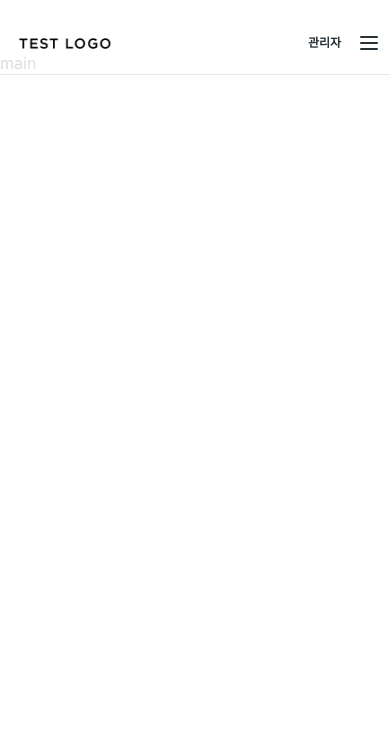
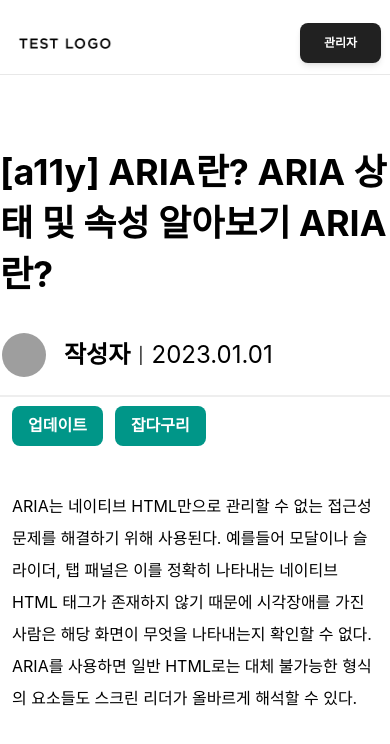
Before and after one commit to Timmer27/jonggulog, a Next.js app: page /daily/post in a window 390 px wide. Shown: the top 744 px of the page. Built offline with nearby package versions, Linux system fonts and the light colour scheme; grey boxes are pictures that could not be loaded; a web font is replaced by a local one.

Commit message:
어드민 페이지 및 rich text 기능 추가

```diff
--- a/components/pageHeader.tsx
+++ b/components/pageHeader.tsx
@@ -1,19 +1,29 @@
-import React, { useState } from "react";
+import React, { useRef, useState } from "react";
 import {
   Navbar,
   MobileNav,
   Typography,
   Button,
-  IconButton
+  IconButton,
+  Menu,
+  MenuHandler,
+  MenuList,
+  MenuItem,
+  Input
 } from "@material-tailwind/react";
 import Link from "next/link";
 import { useRouter } from "next/router";
 
+interface userLogin {
+  id: string;
+  pw: string;
+}
+
 type Props = {};
 const PageHeader = (props: Props) => {
   const { asPath, pathname } = useRouter();
-  const [openNav, setOpenNav] = useState<boolean>(false);
-
+  const idRef = useRef<HTMLInputElement>();
+  const pwRef = useRef<HTMLInputElement>();
   const navItems = [
     {
       href: "/",
@@ -50,20 +60,23 @@ const PageHeader = (props: Props) => {
     <ul className="mt-2 mb-4 flex flex-col gap-2 lg:mb-0 lg:mt-0 lg:flex-row lg:items-center lg:gap-4 px-4">
       {navItems.map((val, idx) => {
         const classNames = `${val.className} ${
-          '/' + asPath.split('/')[1] === val.href ? "font-bold font-[#27738f]" : "font-normal"
-        }`
+          "/" + asPath.split("/")[1] === val.href
+            ? "font-bold font-[#27738f]"
+            : "font-normal"
+        }`;
         return (
-          <Link
-            href={val.href}
-            color={val.href}
-            className={classNames}
-          >
+          <Link href={val.href} color={val.href} className={classNames}>
             {val.name}
           </Link>
         );
       })}
     </ul>
   );
+
+  const loginHandler = () => {
+    const [_id, _pw] = [idRef.current.value, pwRef.current.value];
+    console.log("_id, _pw", _id, _pw);
+  };
 
   return (
     <div className="mt-3 -m-6 max-h-[768px] w-[calc(100%+48px)]">
@@ -78,57 +91,44 @@ const PageHeader = (props: Props) => {
             {/* navList */}
             <div className="mr-4 hidden lg:block">{navList}</div>
             <div className="flex items-center gap-x-1">
-            <Link href={'/admin'} className="text-[12px] font-bold">
-              <span>관리자</span>
-            </Link>
+              <Menu
+                dismiss={{
+                  itemPress: false
+                }}
+              >
+                <MenuHandler>
+                  <Button>관리자</Button>
+                </MenuHandler>
+                <MenuList>
+                  <Input
+                    inputRef={idRef}
+                    crossOrigin={{}}
+                    label="ID"
+                    containerProps={{
+                      className: "mb-4"
+                    }}
+                  />
+                  <Input
+                    inputRef={pwRef}
+                    crossOrigin={{}}
+                    label="PW"
+                    type="password"
+                    containerProps={{
+                      className: "mb-4"
+                    }}
+                  />
+                  <Button
+                    onClick={() => {
+                      loginHandler();
+                    }}
+                  >
+                    로그인
+                  </Button>
+                </MenuList>
+              </Menu>
             </div>
-            <IconButton
-              variant="text"
-              className="ml-auto h-6 w-6 text-inherit hover:bg-transparent focus:bg-transparent active:bg-transparent lg:hidden"
-              ripple={false}
-              onClick={() => setOpenNav(!openNav)}
-            >
-              {openNav ? (
-                <svg
-                  xmlns="http://www.w3.org/2000/svg"
-                  fill="none"
-                  className="h-6 w-6"
-                  viewBox="0 0 24 24"
-                  stroke="currentColor"
-                  strokeWidth={2}
-                >
-                  <path
-                    strokeLinecap="round"
-                    strokeLinejoin="round"
-                    d="M6 18L18 6M6 6l12 12"
-                  />
-                </svg>
-              ) : (
-                <svg
-                  xmlns="http://www.w3.org/2000/svg"
-                  className="h-6 w-6"
-                  fill="none"
-                  stroke="currentColor"
-                  strokeWidth={2}
-                >
-                  <path
-                    strokeLinecap="round"
-                    strokeLinejoin="round"
-                    d="M4 6h16M4 12h16M4 18h16"
-                  />
-                </svg>
-              )}
-            </IconButton>
           </div>
         </div>
-        <MobileNav open={openNav}>
-          {navList}
-          <div className="flex items-center gap-x-1 px-4">
-            <Button fullWidth variant="text" size="sm" className="">
-              <span>Log In</span>
-            </Button>
-          </div>
-        </MobileNav>
       </Navbar>
     </div>
   );
--- a/components/postBlog.tsx
+++ b/components/postBlog.tsx
@@ -1,3 +1,13 @@
+import React from "react";
+
 export function PostCard({ postCardInfo }) {
-
+  const [_] = postCardInfo;
+  return (
+    <div className="mt-9 w-3/4">
+      <header>head</header>
+      <sub>부제</sub>
+      <nav>한줄요약</nav>
+      <section>content</section>
+    </div>
+  );
 }
--- a/components/postCard.tsx
+++ b/components/postCard.tsx
@@ -19,7 +19,7 @@ export function PostCard({ postCardInfo }) {
     <Card
       className="lg:w-[95%] lg:max-w-[24rem] md:w-[95%] md:max-w-[24rem] sm:w-[97%] overflow-hidden h-fit hover:scale-105 transition-all ease-in-out duration-400 cursor-pointer"
       onClick={() => {
-        routeToPagesHandler(`/daily/post/`);
+        routeToPagesHandler(`/daily/post?no=${_key}`);
         // ${_key}\
       }}
     >
--- a/package.json
+++ b/package.json
@@ -6,8 +6,11 @@
     "start": "next start --port 3002"
   },
   "dependencies": {
+    "@ckeditor/ckeditor5-build-classic": "^40.2.0",
+    "@ckeditor/ckeditor5-react": "^6.2.0",
     "@heroicons/react": "^2.0.18",
     "@material-tailwind/react": "^2.1.5",
+    "@tiptap/pm": "^2.1.13",
     "axios": "^1.6.2",
     "next": "latest",
     "react": "18.2.0",
--- a/pages/about/index.tsx
+++ b/pages/about/index.tsx
@@ -5,7 +5,7 @@ type Props = {}
 const About = (props: Props) => {
   return (
     <div className='mt-7 mb-10 w-[68%] m-auto'>
-        <h1>about page?</h1>
+        <h1>미완성</h1>
 
     </div>
   )
--- a/pages/daily/post.tsx
+++ b/pages/daily/post.tsx
@@ -1,24 +1,49 @@
 import React, { useState } from "react";
 import {
-  Tabs,
-  TabsHeader,
-  TabsBody,
-  Tab,
-  TabPanel,
-  Button,
-  Input
+  Avatar,
+  Chip
 } from "@material-tailwind/react";
-import { PostCard } from "../../components/postCard";
 
-export interface blogPostInfo{
-    title: string
-    content: string
+export interface blogPostInfo {
+  title: string;
+  content: string;
 }
 
-export default function Post ({postInfo}) {
-  return(
-    <div>
-        main
+
+export default function Post({ postCardInfo }) {
+  // const [_] = postCardInfo;
+  return (
+    <div className="mt-24 lg:w-[60%] md:w-[60%] sm:w-[80%] m-auto h-full flex flex-col">
+      <header>
+        <h1 className="text-4xl mb-7 font-bold leading-[3.2rem]">
+          [a11y] ARIA란? ARIA 상태 및 속성 알아보기 ARIA란?{" "}
+        </h1>
+      </header>
+      <sub className="flex border-b-2 pb-4 place-items-center">
+        <Avatar
+          size="md"
+          variant="circular"
+          alt="tania andrew"
+          src="https://images.unsplash.com/photo-1633332755192-727a05c4013d?ixlib=rb-1.2.1&ixid=MnwxMjA3fDB8MHxwaG90by1wYWdlfHx8fGVufDB8fHx8&auto=format&fit=crop&w=1480&q=80"
+          className="border-2 border-white mr-4"
+        />
+        <div className="flex flex-row gap-2">
+          <div className="text-2xl font-bold">작성자</div>
+          <div className="text-base self-center">|</div>
+          <div className="text-2xl">2023.01.01</div>
+        </div>
+      </sub>
+      <nav className="flex gap-3 p-3">
+        <Chip size="lg" className="text-md" color="teal" value="업데이트" />
+        <Chip size="lg" className="text-md" color="teal" value="잡다구리" />
+      </nav>
+      <section className="p-3 mt-5 leading-[2rem]">
+        ARIA는 네이티브 HTML만으로 관리할 수 없는 접근성 문제를 해결하기 위해
+        사용된다. 예를들어 모달이나 슬라이더, 탭 패널은 이를 정확히 나타내는
+        네이티브 HTML 태그가 존재하지 않기 때문에 시각장애를 가진 사람은 해당
+        화면이 무엇을 나타내는지 확인할 수 없다. ARIA를 사용하면 일반 HTML로는
+        대체 불가능한 형식의 요소들도 스크린 리더가 올바르게 해석할 수 있다.
+      </section>
     </div>
-  )
+  );
 }
--- a/pages/programs/index.tsx
+++ b/pages/programs/index.tsx
@@ -45,7 +45,7 @@ const Programs = (Props) => {
       orientation="vertical"
       className="w-[68%] m-auto mt-12"
     >
-      <TabsHeader className="w-50">
+      <TabsHeader className="w-72">
         {data.map(({ label, value, icon }) => (
           <Tab key={value} value={value} className="place-items-start">
             <div className="flex items-center gap-2">
--- a/styles/globals.css
+++ b/styles/globals.css
@@ -6,6 +6,9 @@ body {
   padding: 0;
   margin: 0;
   font-family: -apple-system, Orbit-Regular, sans-serif;
+}
+.ck-editor__editable {
+  min-height: 40rem;
 }
 
 @font-face {
```
Also changed, not shown: pages/admin/index.tsx (+84 -11 lines), pages/contact/index.tsx (+14 -0 lines), 1 other file (tests, documents, lock files or other folders).
